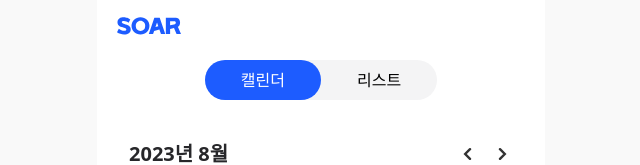
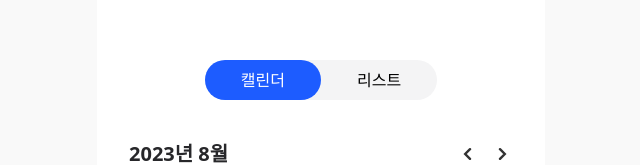
Before and after one commit to TeamDivers/Soar, a React (Create React App) app in the folder client/: page /record in a window 1280 px wide. Shown: the top 165 px of the page, without its empty margins (319-959 px from the left). Built offline with nearby package versions, Linux system fonts and the light colour scheme.

Commit message:
feat: add title, right props to layout

```diff
--- a/client/src/components/layout/index.tsx
+++ b/client/src/components/layout/index.tsx
@@ -10,12 +10,16 @@ interface LayoutProps {
     hasHeader?: boolean;
     hasProfile?: boolean;
     children?: React.ReactNode;
+    title?: string;
+    right?: React.ReactNode;
 }
 
 const Layout = ({
     hasNavigation = true,
     hasHeader = true,
     hasProfile = false,
+    title,
+    right = <></>,
     children
 }: LayoutProps) => {
     // if user is unauthorized, redirect to login
@@ -24,12 +28,14 @@ const Layout = ({
         <main className={`container relative h-full max-w-md mx-auto bg-white`}>
             {hasHeader && (
                 <div className="flex items-center justify-between h-10 px-5 pt-3">
-                    <Logo className="w-16" />
-                    {hasProfile && (
+                    {title && <Logo className="w-16" />}
+                    {hasProfile ? (
                         <img
                             src="https://placehold.co/400"
                             className="w-10 h-10 rounded-full"
                         />
+                    ) : (
+                        right
                     )}
                 </div>
             )}
```
